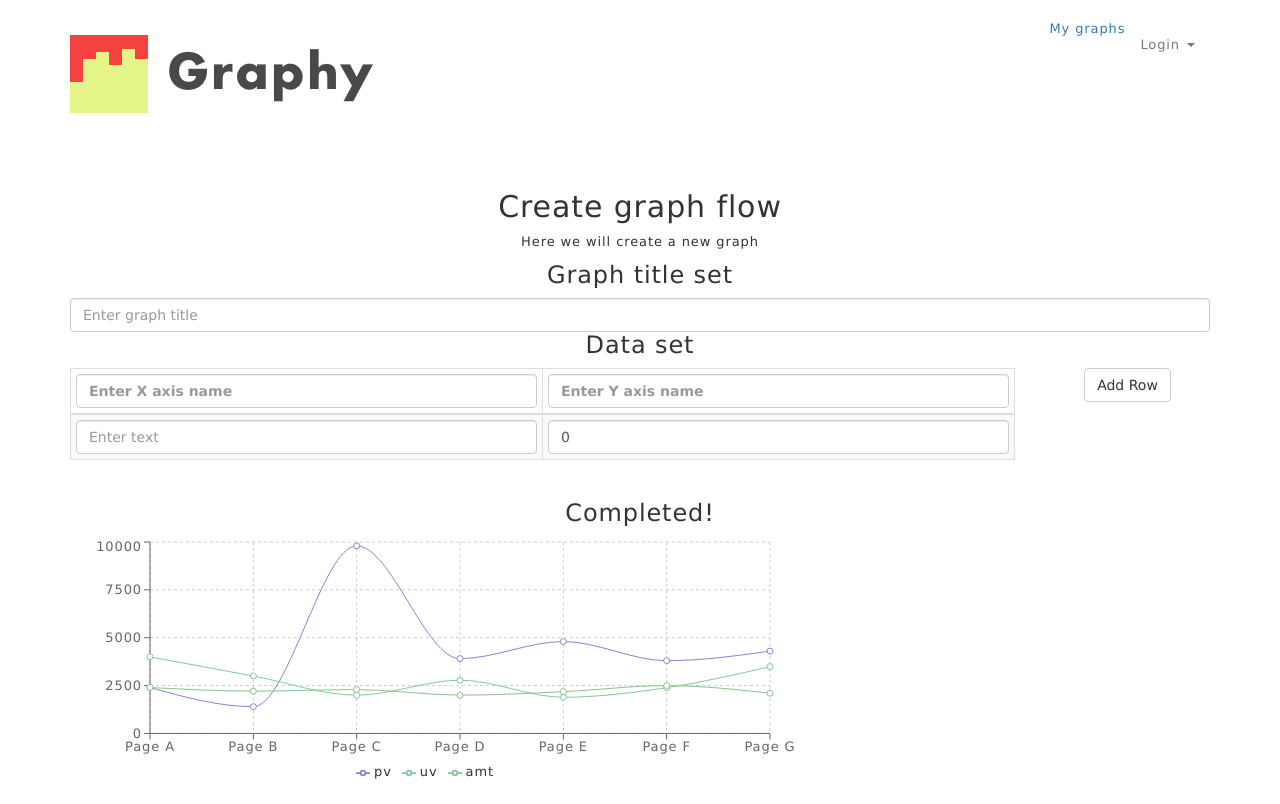
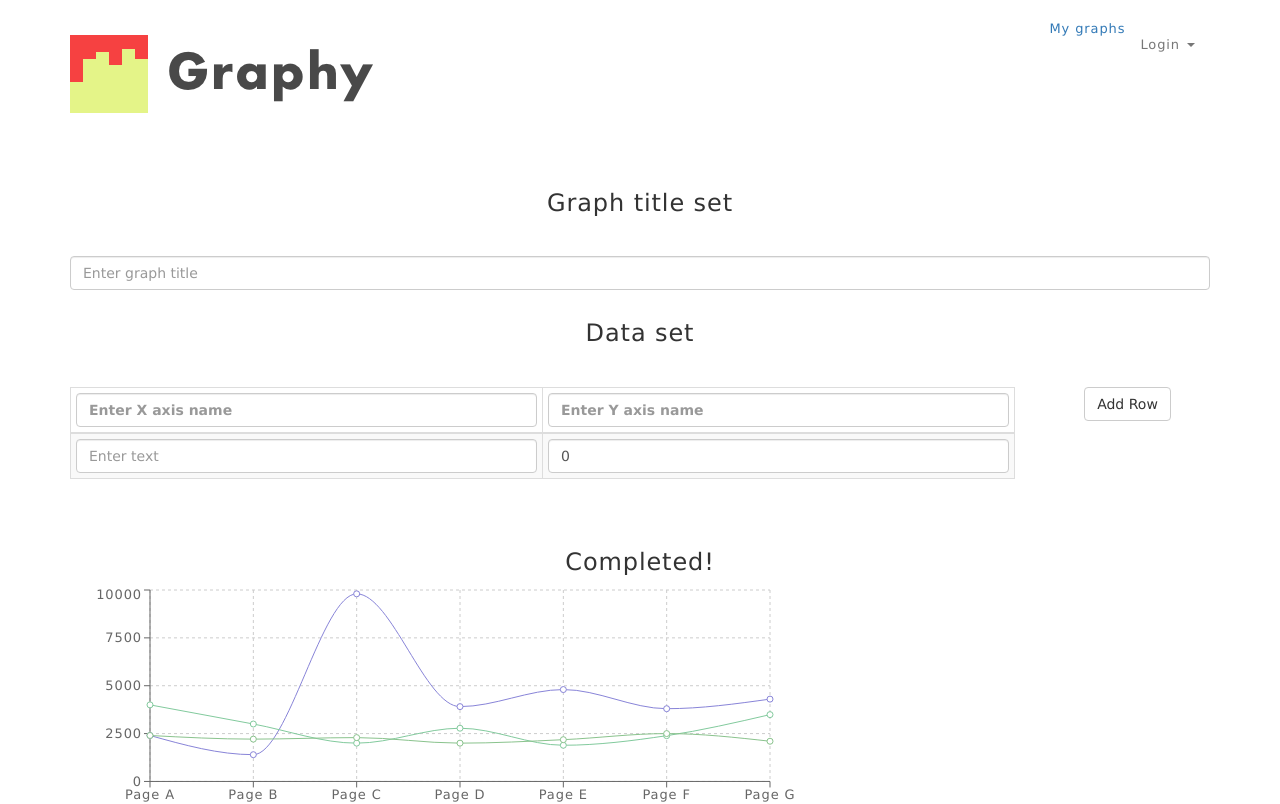
Before and after one commit to boilund/graphy, a React (Create React App) app: page /creating in a window 1280 px wide. Shown: the top 804 px of the page. Built offline with nearby package versions, Linux system fonts and the light colour scheme.

Commit message:
Add margin between each part of section of creating graph flow

```diff
--- a/src/js/create/creat-new-graph.tsx
+++ b/src/js/create/creat-new-graph.tsx
@@ -9,6 +9,7 @@ import {
   Table
 } from "react-bootstrap";
 import Complete from "./complete";
+import "./create-new-graph.css";
 
 // const data = [
 //   { name: "Page A", uv: 4000, pv: 2400, amt: 2400 },
@@ -94,12 +95,8 @@ class CreateNewGraph extends React.Component<{}, IState> {
       <main className="main">
         <Grid>
           <Row>
-            <Col sm={12}>
-              <h2>Create graph flow</h2>
-              <p>Here we will create a new graph</p>
-            </Col>
             <h3>Graph title set</h3>
-            <Col sm={12}>
+            <Col sm={12} className="margin">
               <FormControl
                 type="text"
                 placeholder="Enter graph title"
@@ -108,7 +105,7 @@ class CreateNewGraph extends React.Component<{}, IState> {
               />
             </Col>
             <h3>Data set</h3>
-            <Col sm={10}>
+            <Col sm={10} className="margin">
               <Table
                 striped={true}
                 bordered={true}
@@ -140,7 +137,7 @@ class CreateNewGraph extends React.Component<{}, IState> {
                 <tbody>{inputTable}</tbody>
               </Table>
             </Col>
-            <Col sm={2}>
+            <Col sm={2} className="margin">
               <Button onClick={this.addRow}>Add Row</Button>
             </Col>
           </Row>
--- /dev/null
+++ b/src/js/create/create-new-graph.css
@@ -0,0 +1,3 @@
+.margin {
+  margin: 30px 0;
+}
```
